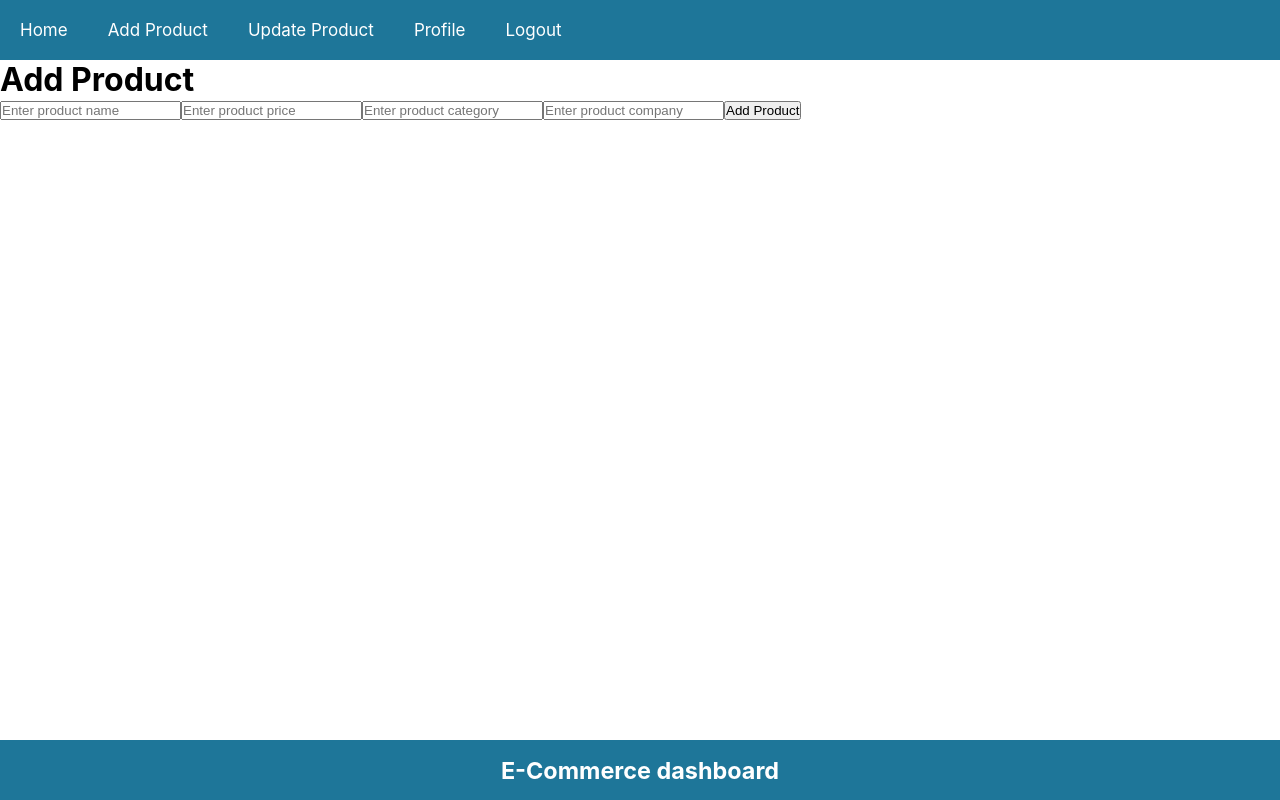
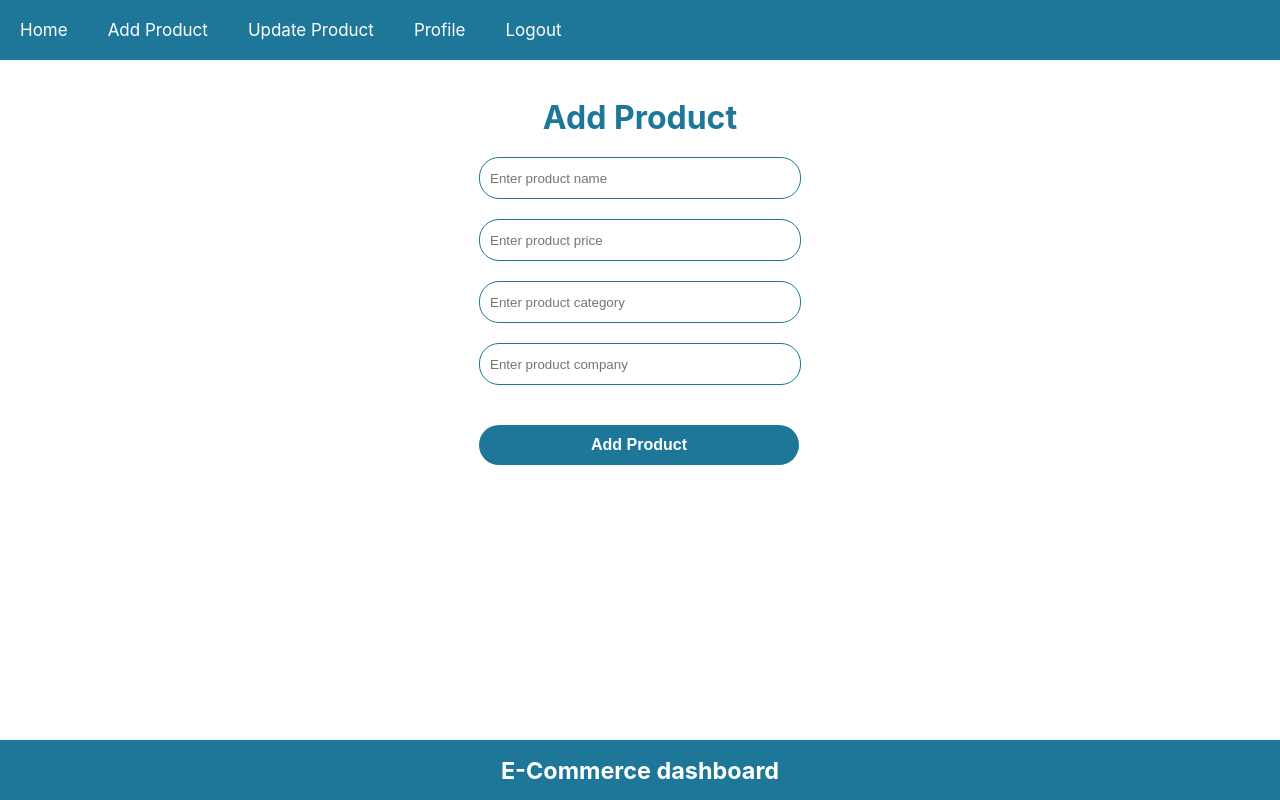
Before and after one commit to Pooja-Mehra9921/e-comm-dashboard, a React (Create React App) app in the folder frontend/: page /add in a window 1280 px wide. Built offline with nearby package versions, Linux system fonts and the light colour scheme; sample sign-in values are in the browser's storage.

Commit message:
making add product ui

```diff
--- a/frontend/src/component/AddProduct/index.jsx
+++ b/frontend/src/component/AddProduct/index.jsx
@@ -5,12 +5,14 @@ const AddProduct = ()=>{
     return(
         <>
         <div className="add-prod-main-container">
-        <h1>Add Product</h1>
-        <input type="text" placeholder="Enter product name" />
-        <input type="text" placeholder="Enter product price" />
-        <input type="text" placeholder="Enter product category" />
-        <input type="text" placeholder="Enter product company" />
-        <button>Add Product</button>
+        <div className="add-prod-container">
+        <h1 className="product-heading">Add Product</h1>
+        <input className="inputbox" type="text" placeholder="Enter product name" />
+        <input className="inputbox" type="text" placeholder="Enter product price" />
+        <input className="inputbox" type="text" placeholder="Enter product category" />
+        <input className="inputbox" type="text" placeholder="Enter product company" />
+        <button className="add-product-btn">Add Product</button>
+        </div>
         </div>
 
 
--- a/frontend/src/component/AddProduct/style.css
+++ b/frontend/src/component/AddProduct/style.css
@@ -1,3 +1,37 @@
 .add-prod-main-container{
 
+        display: flex;
+        align-items: center;
+        justify-content: center;
+        margin: 3% auto;
+
 }
+
+.inputbox{
+    display: block;
+    margin: 20px;
+    width: 300px;
+    height: 20px;
+    border-radius: 20px;
+    padding: 10px;
+    border: 1px solid rgb(30, 118, 153);
+}
+
+.product-heading{
+    text-align: center;
+    color: rgb(30, 118, 153) ;
+}
+
+.add-product-btn{
+    margin: 20px;
+    width: 320px;
+    height: 40px;
+    border-radius: 20px;
+    padding: 10px;
+    cursor: pointer;
+    background-color: rgb(30, 118, 153);
+    border: none;
+    color: white;
+    font-size: 16px;
+    font-weight: 600;
+}
```
